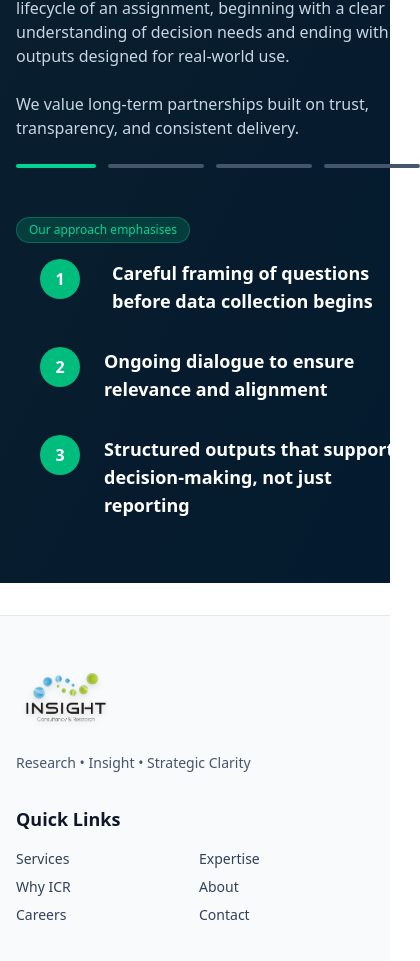
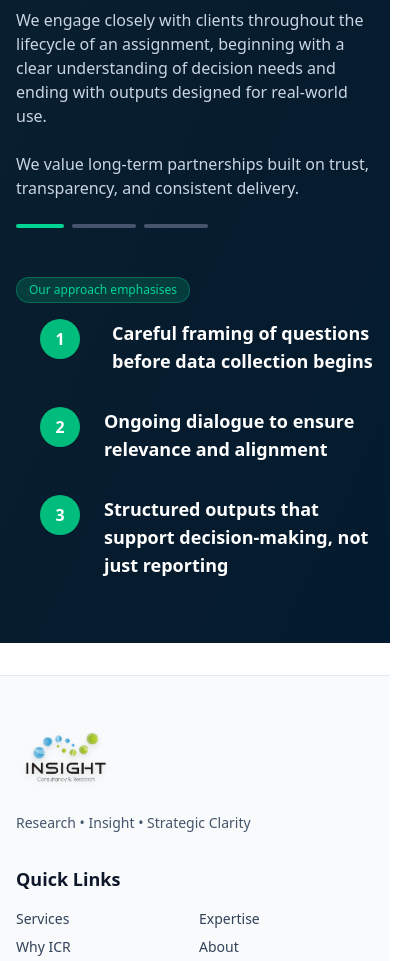
Before and after one commit to Kishowloy117/ICR, a Next.js app: page /about in a window 390 px wide. Shown: the part 3651-4612 px from the top of the page, 420 px wide, since content can reach past the window. Built offline with nearby package versions, Linux system fonts and the light colour scheme; no server answers.

Commit message:
text changes in service

```diff
--- a/app/about/page.tsx
+++ b/app/about/page.tsx
@@ -213,11 +213,11 @@ export default function AboutPage() {
                 {t("about.clients.subtitle")}
               </p>
 
-              <div className="mt-6 flex items-center space-x-3">
-                <div className="h-1 w-20 rounded bg-emerald-400"></div>
-                <div className="h-1 w-24 rounded bg-slate-600"></div>
-                <div className="h-1 w-24 rounded bg-slate-600"></div>
-                <div className="h-1 w-24 rounded bg-slate-600"></div>
+              <div className="mt-6 flex items-center space-x-2 md:space-x-3">
+                <div className="h-1 w-12 md:w-20 rounded bg-emerald-400"></div>
+                <div className="h-1 w-16 md:w-24 rounded bg-slate-600"></div>
+                <div className="h-1 w-16 md:w-24 rounded bg-slate-600 "></div>
+                <div className="h-1 w-16 md:w-24 rounded bg-slate-600 hidden md:block"></div>
               </div>
             </div>
 
```
